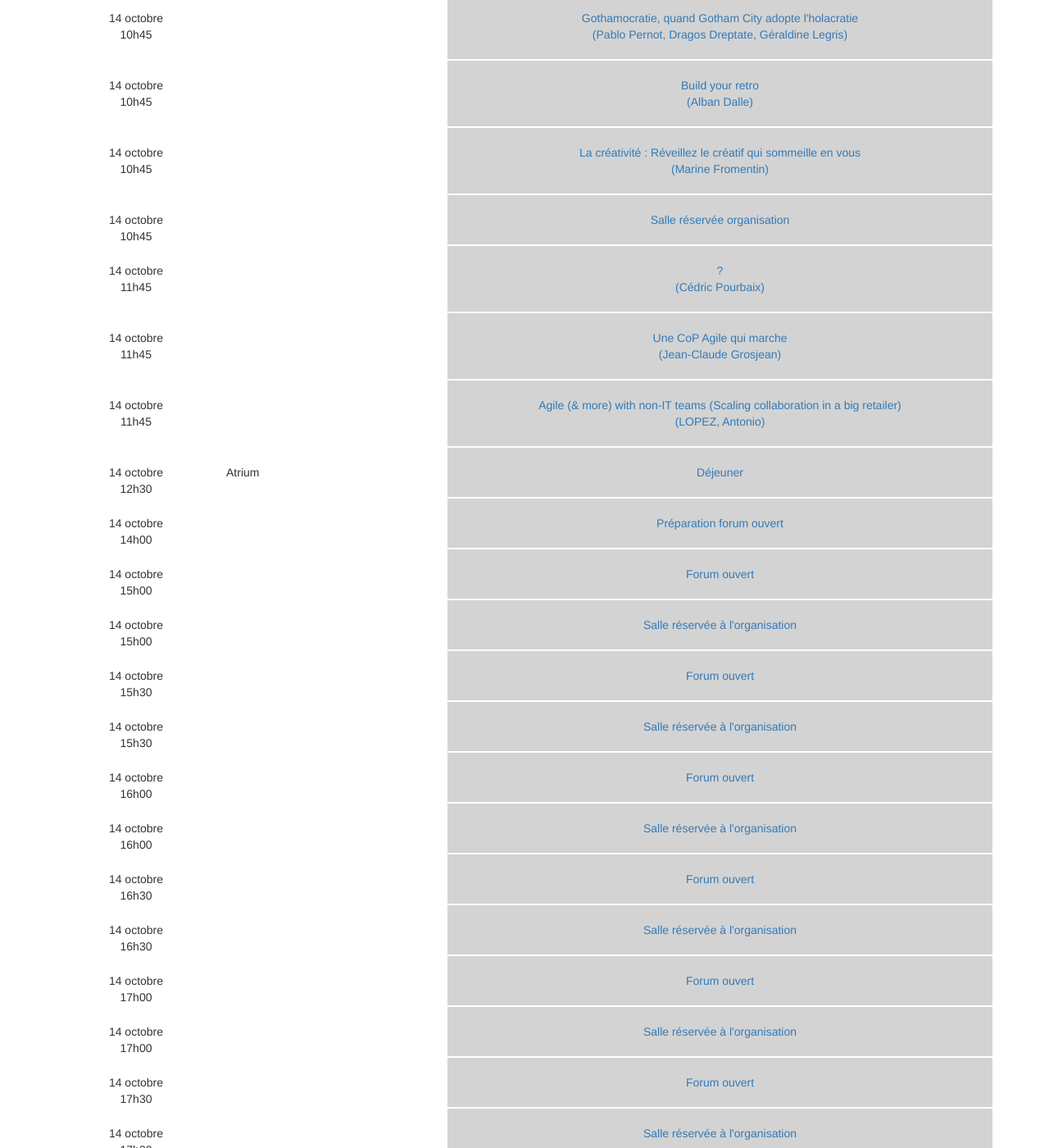
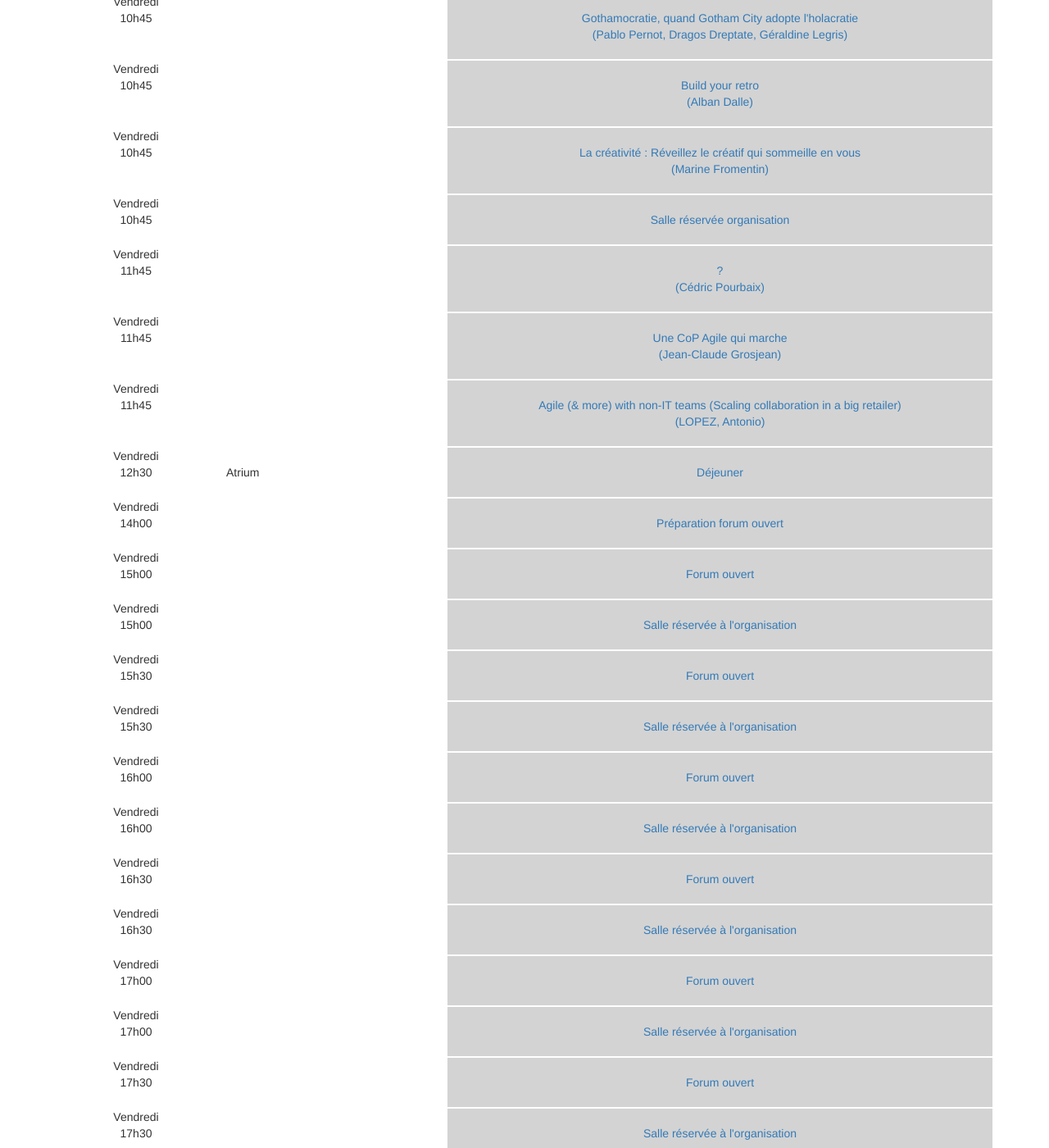
Before and after one commit to jak78/agile-tour-lille-2017, a Jekyll site: the page built from 00-conflike.html, in a window 1280 px wide and 1400 px high, scrolled down 3491 px. Shown: the whole window at 82% size. Built offline with Jekyll 4.4.1, drawn with Linux system fonts in a browser that asks for light colours; nearby versions of some CDN libraries; some of the changed text lies outside the part shown.

Commit message:
replace date with day name (Jeudi/Vendredi) above slot hour

```diff
--- a/00-conflike.html
+++ b/00-conflike.html
@@ -172,14 +172,13 @@ permalink: /conflike/
         {% for talk in slot.content %}
           <div class="col-xs-12" id="{{ day.date | replace:' ','_' }}_{{ slot.hour }}" style="margin:1px">
             <div class="col-xs-2" style="text-align:center;">
-              </br>
-              {{ day.date }}
+              {{ day.date| replace:'13 octobre', 'Jeudi'| replace:'14 octobre', 'Vendredi' }}
               </br>
               {{ slot.hour }}
             </div>
             <!--<span>{{ slot.special}}</span>-->
             <div class="col-xs-3">
-             </br>
+              </br>
               {{ talk.room }}
             </div>
             <a class="col-xs-7" href="/conflike/#{{ day.date | replace:' ','_' }}_{{slot.hour}}-{{ talk.room }}"style="text-align:center;background-color:lightgrey;text-decoration:none">
```
